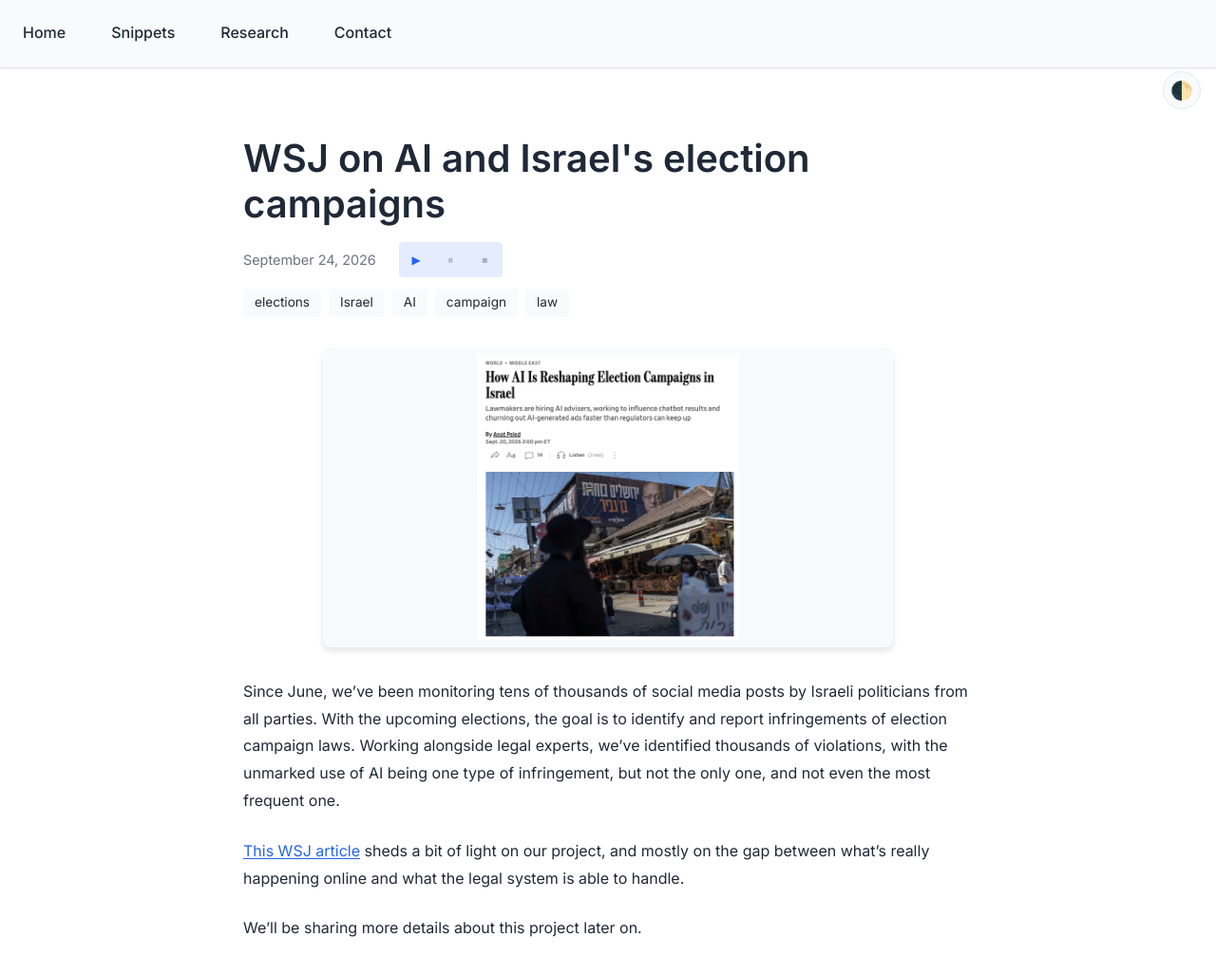
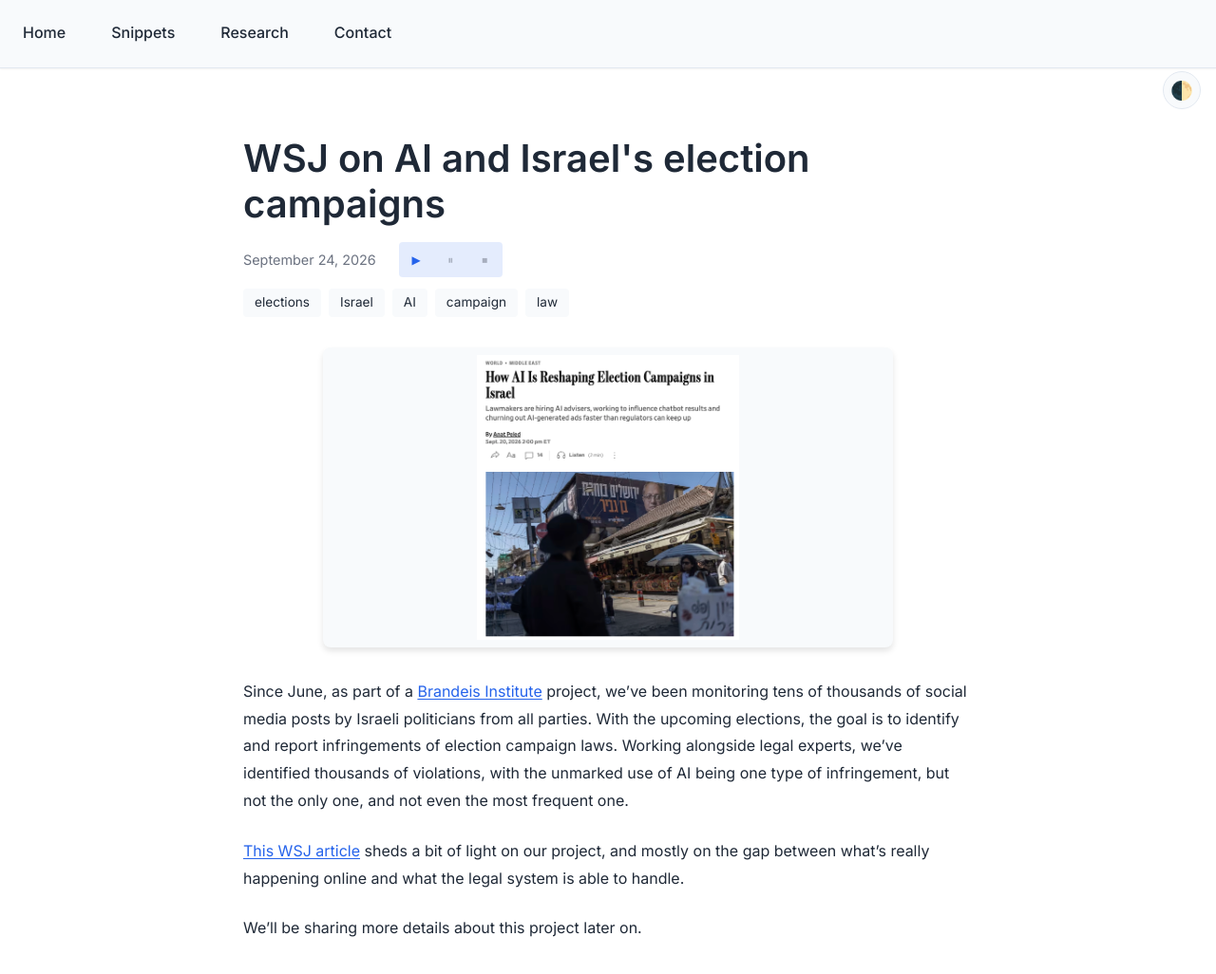
Before and after one commit to shacharmirkin/shacharmirkin.github.io, a Jekyll site: the page built from _posts/2026-09-24-wsj-ai-israel-election-campaigns.md, in a window 1280 px wide and 1096 px high. Shown: the top 1026 px of the window at 95% size. Built offline with Jekyll 4.4.1, drawn with Linux system fonts in a browser that asks for light colours.

Commit message:
Add a post about the Brandeis Institute election monitoring project and the WSJ article

```diff
--- a/_posts/2026-09-24-wsj-ai-israel-election-campaigns.md
+++ b/_posts/2026-09-24-wsj-ai-israel-election-campaigns.md
@@ -9,7 +9,7 @@ image: /assets/images/wsj-ai-israel-election-campaigns.png
 image_alt: "Wall Street Journal headline How AI Is Reshaping Election Campaigns in Israel"
 ---
 
-Since June, we've been monitoring tens of thousands of social media posts by Israeli politicians from all parties. With the upcoming elections, the goal is to identify and report infringements of election campaign laws. Working alongside legal experts, we've identified thousands of violations, with the unmarked use of AI being one type of infringement, but not the only one, and not even the most frequent one.
+Since June, as part of a [Brandeis Institute](https://brandeis.org.il/) project, we've been monitoring tens of thousands of social media posts by Israeli politicians from all parties. With the upcoming elections, the goal is to identify and report infringements of election campaign laws. Working alongside legal experts, we've identified thousands of violations, with the unmarked use of AI being one type of infringement, but not the only one, and not even the most frequent one.
 
 [This WSJ article](https://www.wsj.com/world/middle-east/how-ai-is-reshaping-election-campaigns-in-israel-f5a2e79a?st=6Ua14M&reflink=desktopwebshare_permalink) sheds a bit of light on our project, and mostly on the gap between what's really happening online and what the legal system is able to handle.
 
```
